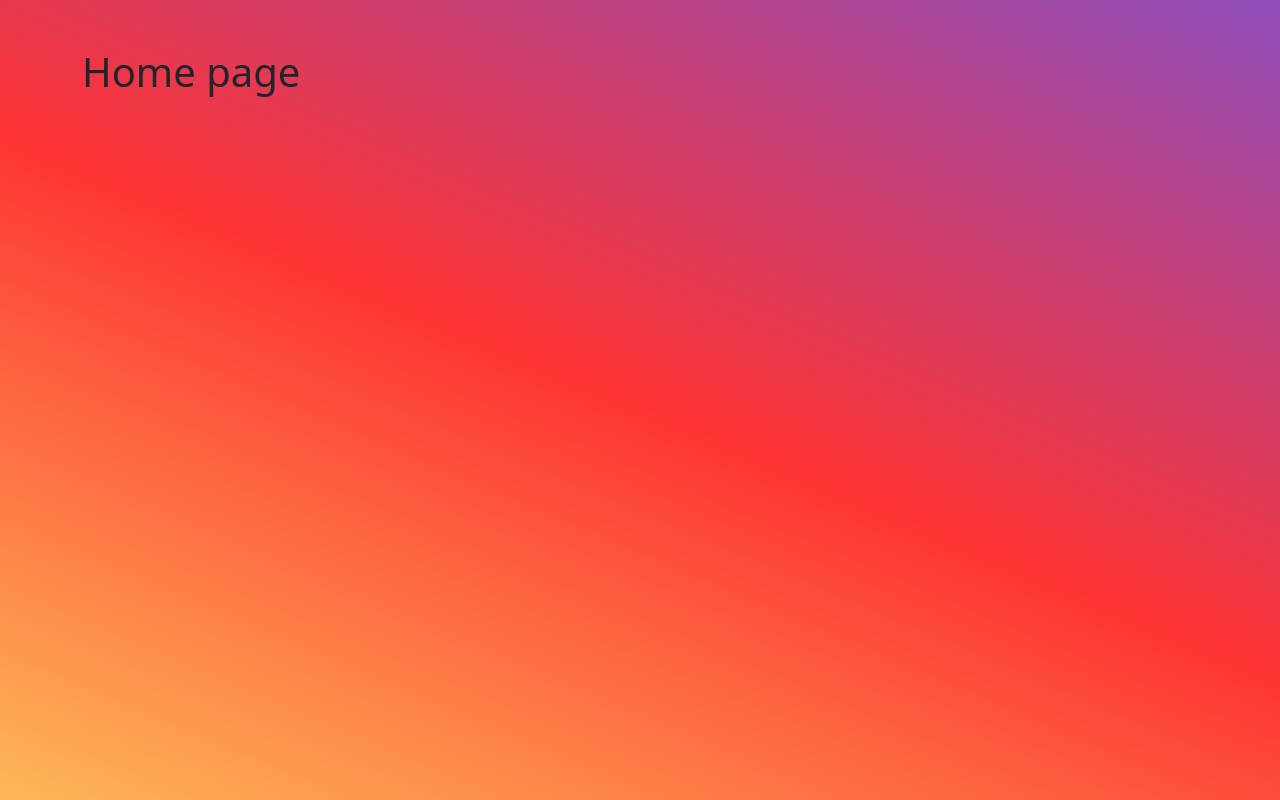
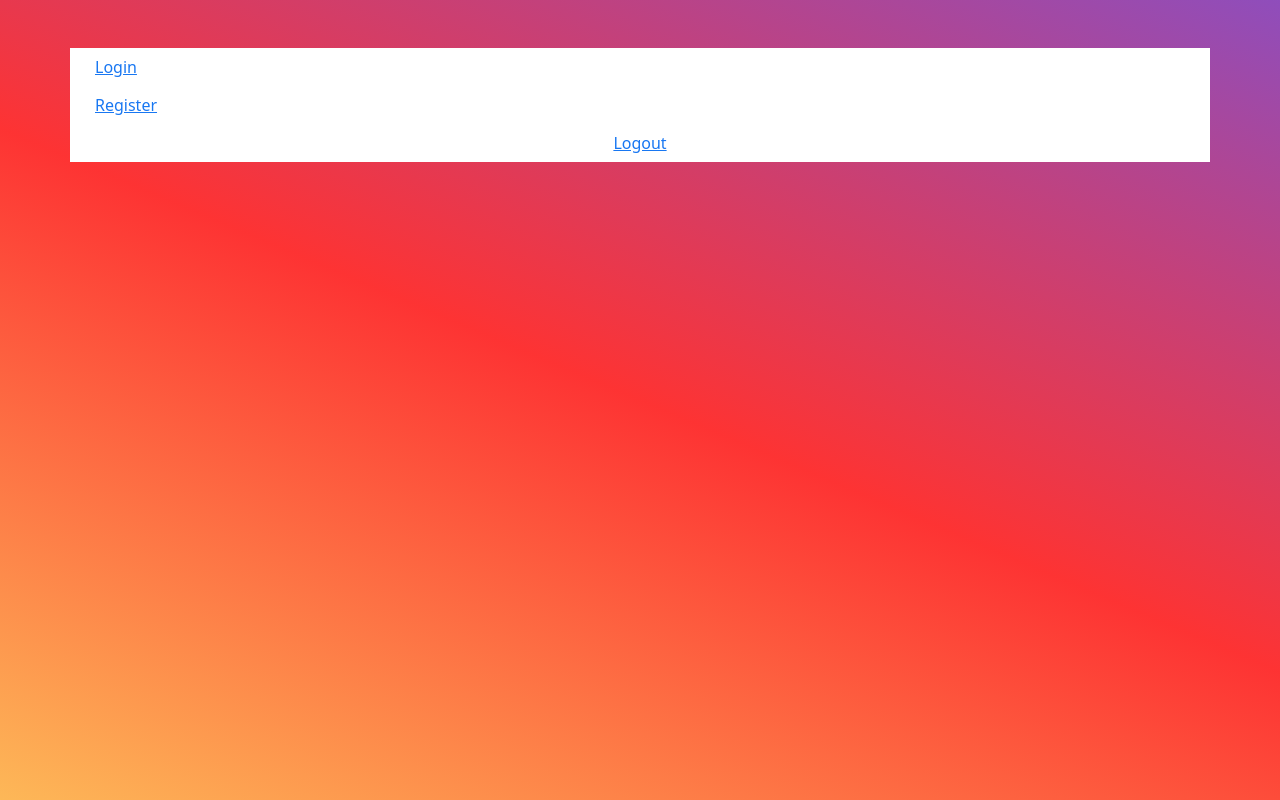
Before and after one commit to Real-Musafir/messangerClone, a React (Create React App) app in the folder client/: page / in a window 1280 px wide. Built offline with nearby package versions, Linux system fonts and the light colour scheme.

Commit message:
remove Old token if it is expired

```diff
--- a/client/package.json
+++ b/client/package.json
@@ -9,6 +9,7 @@
     "@testing-library/user-event": "^13.5.0",
     "bootstrap": "^5.1.3",
     "graphql": "^16.3.0",
+    "jwt-decode": "^3.1.2",
     "node-sass": "^7.0.1",
     "react": "^17.0.2",
     "react-bootstrap": "^2.1.2",
--- a/client/src/context/auth.js
+++ b/client/src/context/auth.js
@@ -1,7 +1,22 @@
 import React, { createContext, useReducer, useContext } from "react";
+import jwtDecode from "jwt-decode";
+
 const AuthStateContext = createContext();
 const AuthDispatchContext = createContext();
 
+let user;
+const token = localStorage.getItem("token");
+if (token) {
+  const decodedToken = jwtDecode(token);
+  const expiresAt = new Date(decodedToken.exp * 1000);
+  if (new Data() > expiresAt) {
+    localStorage.removeItem("token");
+  } else {
+    user = decodedToken;
+  }
+} else {
+  console.log("No token found");
+}
 const authReducer = (state, action) => {
   switch (action.type) {
     case "LOGIN":
@@ -11,6 +26,7 @@ const authReducer = (state, action) => {
         user: action.payload,
       };
     case "LOGOUT":
+      localStorage.removeItem("token");
       return {
         ...state,
         user: null,
--- a/client/src/pages/Home.js
+++ b/client/src/pages/Home.js
@@ -1,9 +1,29 @@
 import React from "react";
+import { Row, Col, Button } from "react-bootstrap";
+import { Link } from "react-router-dom";
+import { useAuthDisptach } from "../context/auth";
 
-export default function Home() {
+export default function Home({ history }) {
+  const dispatch = useAuthDisptach();
+
+  const logout = () => {
+    dispatch({ type: "LOGOUT" });
+    history.push("/login");
+  };
+
   return (
-    <div>
-      <h1>Home page</h1>
-    </div>
+    <Row className="bg-white justify-content-around">
+      <Link to="/login">
+        <Button variant="link">Login</Button>
+      </Link>
+
+      <Link to="/register">
+        <Button variant="link">Register</Button>
+      </Link>
+
+      <Button variant="link" onClick={logout}>
+        Logout
+      </Button>
+    </Row>
   );
 }
```
Also changed, not shown: 1 other file (tests, documents, lock files or other folders).
